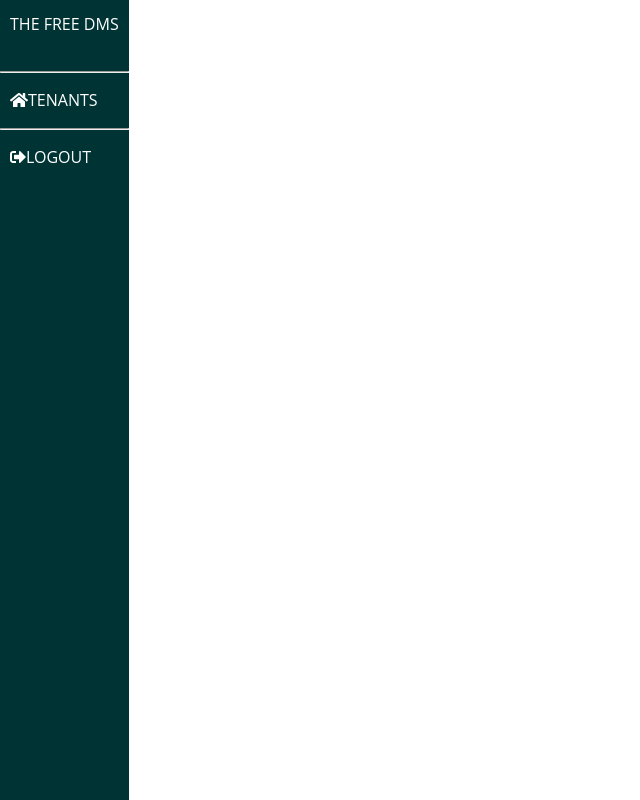
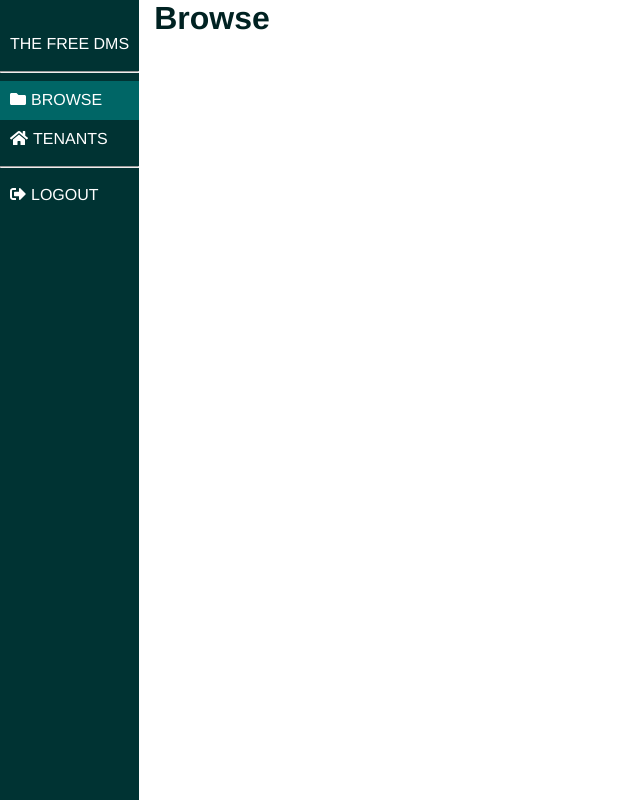
Before and after one commit to biwano/fdms-client, a Vue app: page /browse in a window 1280 px wide. Shown: the whole page, without its empty margins (0-640 px from the left). Built offline with nearby package versions, Linux system fonts and the light colour scheme; no server answers.

Commit message:
Navigation, Tenants

```diff
--- a/src/App.vue
+++ b/src/App.vue
@@ -2,21 +2,7 @@
   <div id="layout">
     <!-- Menu toggle -->
     <div id="menu">
-      <div>
-
-        <ul>
-          <li>    <span class="item heading">The Free DMS</span></li>
-          <li>    <span class="item heading">{{ $store.state.tenant_id}}</span></li>
-              <hr/>
-          <li>  <router-link to="/tenants"  class="item link">
-            <font-awesome-icon icon="home" />Tenants
-          </router-link></li>
-              <hr/>
-          <li><router-link to="/login"  class="item link">
-                      <font-awesome-icon icon="sign-out-alt" />Logout
-              </router-link></li>
-        </ul>
-      </div>
+      <navigation></navigation>
     </div>
     <div id="main">
       <messages category="global"></messages>
@@ -29,11 +15,13 @@
 </template>
 <script>
 import Messages from "@/components/Messages.vue";
+import Nav from "@/components/Nav.vue";
 
 export default {
   name: "App",
   components: {
-    'messages': Messages
+    'messages': Messages,
+    'navigation': Nav
   },
   created() {
     this.get_user().then((user) => {
@@ -66,37 +54,10 @@ export default {
 }
 body {
   color:#022;
-  font-family: 'Open Sans';
+  font-family: Helvetica,Arial,sans-serif;
 }
 h1 {
   margin-top:0 !important;
-}
-ul {
-  padding:0px;
-  padding-top: 5px;
-  margin:0;
-}
-.heading {
-  text-transform: uppercase;
-}
-.item {
-  padding:10px;
-  display:block;
-}
-li a {
-  text-transform: uppercase;
-  text-decoration:none;
-  color: white;
-}
-li a:hover {
-   background-color:#033;
-   color:white;
-}
-li a.router-link-exact-active {
-   background-color:#044;
-}
-li {
-    color: white;
 }
 .pure-button-primary {
   background-color: #044 !important;
--- /dev/null
+++ b/src/components/Nav.vue
@@ -0,0 +1,37 @@
+<template>
+  <div>
+    <ul>
+      <nav-entry>{{ $store.state.tenant_id}}</nav-entry>
+      <nav-entry>The Free DMS</nav-entry>
+      <hr/>
+      <nav-entry to="/browse" icon="folder">Browse</nav-entry>
+      <nav-entry to="/tenants" icon="home">Tenants</nav-entry>
+      <hr/>
+      <nav-entry to="/login" icon="sign-out-alt">Logout</nav-entry>
+    </ul>
+  </div>
+</template>
+<script>
+import NavEntry from "@/components/NavEntry.vue";
+
+export default {
+  name: "Nav",
+  components: {
+    "nav-entry": NavEntry
+  },
+};
+</script>
+<style scoped>
+ul {
+  padding:0px;
+  padding-top: 5px;
+  margin:0;
+}
+.heading {
+  text-transform: uppercase;
+}
+.item {
+  padding:10px;
+  display:block;
+}
+</style>
--- /dev/null
+++ b/src/components/NavEntry.vue
@@ -0,0 +1,48 @@
+<template>
+  <li>
+    <router-link v-if="link" :to="to"  class="item link">
+      <font-awesome-icon :icon="icon" class="icon"/><slot></slot>
+    </router-link>
+    <span v-if="!link" class="item heading"><slot></slot></span>
+  </li>
+</template>
+<script>
+
+export default {
+  props: ["to", "icon", "label"],
+  name: "NavEntry",
+  computed: {
+    link() {
+      return this.to!== undefined
+    }
+  }
+};
+</script>
+<style scoped>
+li a {
+  text-transform: uppercase;
+  text-decoration:none;
+  color: white;
+}
+li a:hover {
+   background-color:#044;
+   color:white;
+}
+li a.router-link-exact-active {
+   background-color:#066;
+}
+li {
+    color: white;
+}
+.heading {
+  text-transform: uppercase;
+}
+.item {
+  padding:10px;
+  display:block;
+}
+.icon {
+  margin-right:5px;
+}
+
+</style>
--- a/src/main.js
+++ b/src/main.js
@@ -12,7 +12,8 @@ import {
   faHome,
   faSignOutAlt,
   faTrash,
-  faCog
+  faCog,
+  faFolder
 } from "@fortawesome/free-solid-svg-icons";
 import { FontAwesomeIcon } from "@fortawesome/vue-fontawesome";
 
@@ -37,8 +38,11 @@ Vue.mixin({
     }
   },
   computed: {
-    tenant_id: function() {
+    tenant_id() {
       return this.$store.state.tenant_id;
+    },
+    bus() {
+      return this.$store.state.bus;
     }
   }
 });
@@ -46,7 +50,8 @@ library.add(faPlusCircle,
   faHome,
   faSignOutAlt,
   faTrash,
-  faCog);
+  faCog,
+  faFolder);
 
 
 Vue.component("font-awesome-icon", FontAwesomeIcon)
--- a/src/router.js
+++ b/src/router.js
@@ -3,6 +3,7 @@ import Router from "vue-router";
 import Login from "./views/Login.vue";
 import Tenants from "./views/Tenants.vue";
 import CreateTenant from "./views/CreateTenant.vue";
+import Browse from "./views/Browse.vue";
 
 Vue.use(Router);
 
@@ -10,20 +11,10 @@ export default new Router({
   mode: "history",
   base: process.env.BASE_URL,
   routes: [
-    {
-      path: "/",
-      name: "home",
-      component: Login
-    },
+    { path: "/", name: "home", component: Login },
+    { path: "/login", name: "login", component: Login },
     { path: "/tenants", name: "tenants", component: Tenants },
     { path: "/tenants/create", name: "create_tenant", component: CreateTenant },
-    {
-      path: "/login",
-      name: "login",
-      // route level code-splitting
-      // this generates a separate chunk (about.[hash].js) for this route
-      // which is lazy-loaded when the route is visited.
-      component: Login
-    }
+    { path: "/browse", name: "browse", component: Browse },
   ]
 });
--- a/src/store.js
+++ b/src/store.js
@@ -10,7 +10,8 @@ export default new Vuex.Store({
     user: null,
     messages: {},
     tenant_id: undefined,
-    busy: false
+    busy: false,
+    bus
   },
   mutations: {
     busy(state) {
--- /dev/null
+++ b/src/views/Browse.vue
@@ -0,0 +1,28 @@
+<template>
+  <div>
+  	<h1>Browse</h1>
+ </div>
+</template>
+
+<script>
+
+export default {
+  name: "browse",
+  data() {
+    return {
+      docs: [],
+    }
+  },
+  created() {
+    this.load();
+    this.bus.$on("logged_in", this.load);
+  },
+  methods: {
+    async load() {
+      this.docs = await this.filter(this.tenant_id, { schema_id: "tenant"});
+    }
+  },
+  components: {
+  },
+};
+</script>
--- a/src/views/Tenants.vue
+++ b/src/views/Tenants.vue
@@ -27,7 +27,6 @@
 <script>
 // @ is an alias to /src
 import DocumentsList from "@/fdms-vue/DocumentsList.vue";
-import bus from "@/bus"
 export default {
   name: "tenants",
   data() {
@@ -38,7 +37,7 @@ export default {
   },
   created() {
   	this.load();
-    bus.$on("logged_in", this.load);
+    this.bus.$on("logged_in", this.load);
   },
   methods: {
   	async load() {
@@ -57,11 +56,6 @@ export default {
   },
   components: {
     "documents-list": DocumentsList
-  },
-  computed : {
-    tenant_id: function() {
-      return this.$store.state.tenant_id;
-    }
   }
 };
 </script>
```
